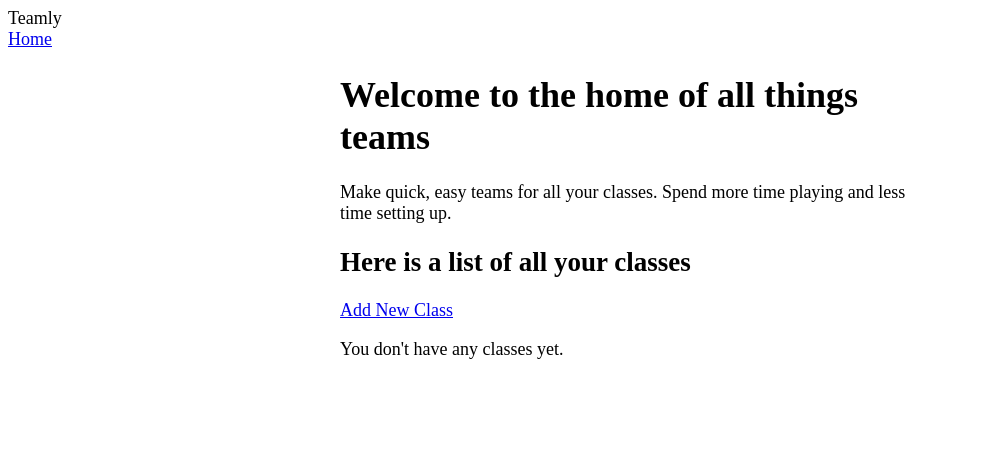
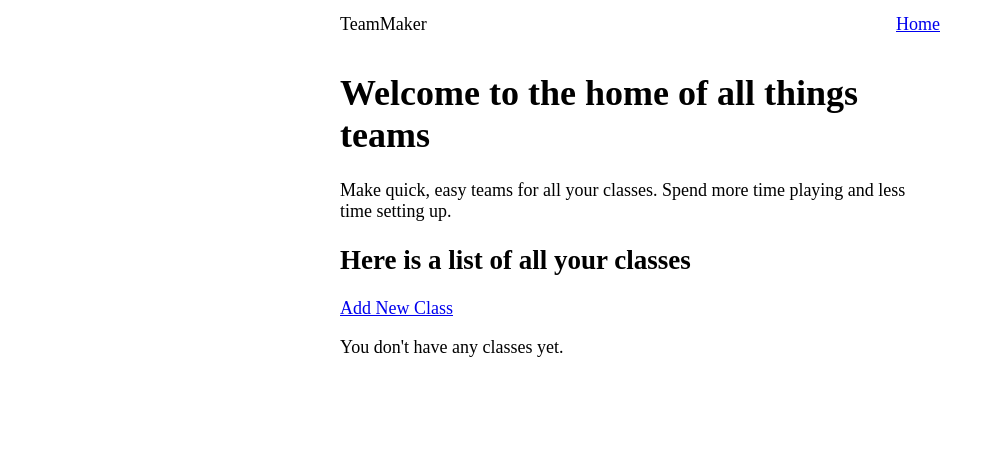
Before and after one commit to markoco14/team-generator, a Python web app: template templates/index.html in a window 1280 px wide. Shown: the top 455 px of the page, without its empty margins (0-995 px from the left). Run offline with Jinja, Linux system fonts and the light colour scheme; the template is opened without the code that fills it, so the values that code supplies are empty.

Commit message:
apply wrapper to header and reorganize

```diff
--- a/static/styles.css
+++ b/static/styles.css
@@ -5,6 +5,22 @@
 body {
     overflow-y: scroll;
     font-size: 18px;
+    margin: 0;
+    padding: 0 0 5rem 0;
+}
+
+.wrapper {
+    max-width: 600px;
+    margin: auto;
+    padding: 0 0.5rem 0 0.5rem;
+}
+
+header > div {
+    height: 48px;
+    display: flex;
+    justify-content: space-between;
+    align-items: center;
+
 }
 
 form {
@@ -32,13 +48,7 @@ form {
 
 }
 
-
 ul {
     padding: 0;
     list-style-type: none;
 }
-
-.wrapper {
-    max-width: 600px;
-    margin: auto;
-}
--- a/templates/_header.html
+++ b/templates/_header.html
@@ -1,6 +1,8 @@
 <header>
-    <span>Teamly</span>
-    <nav>
-        <a href="/">Home</a>
-    </nav>
+    <div class="wrapper">
+        <span>TeamMaker</span>
+        <nav>
+            <a href="/">Home</a>
+        </nav>
+    </div>
 </header>
```
